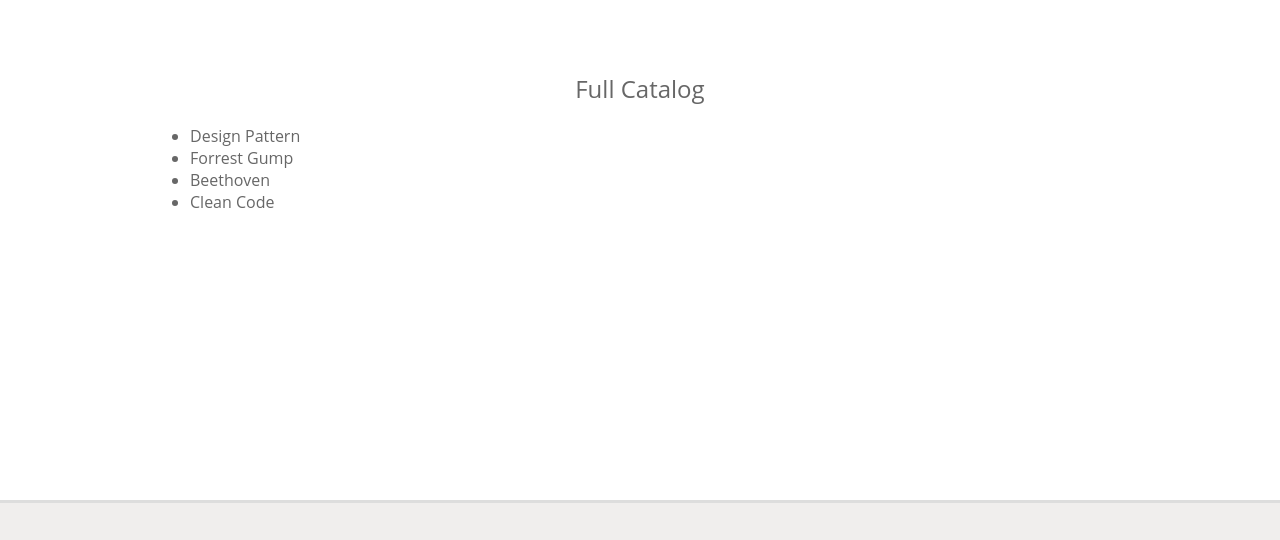
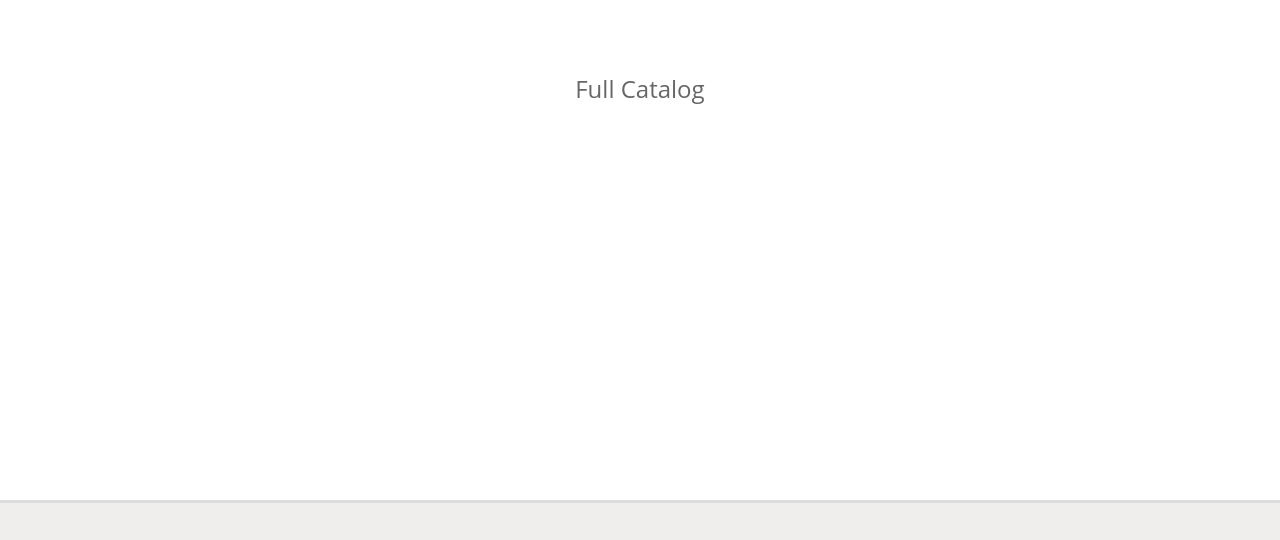
Before and after one commit to deetriplett/Media-Library-Catalog, a PHP site: page /catalog.php in a window 1280 px wide. Shown: the part 140-680 px from the top of the page. Run offline with PHP 8.4, Linux system fonts and the light colour scheme; data that the repository does not hold is empty.

Commit message:
Deleted catalog array

```diff
--- a/catalog.php
+++ b/catalog.php
@@ -1,11 +1,4 @@
 <?php
-
-$catalog = array();
-$catalog[101] = "Design Pattern";
-$catalog[201] = "Forrest Gump";
-$catalog[301] = "Beethoven";
-$catalog[102] = "Clean Code";
-
 
 $pageTitle = "Full Catalog";
 $section = null;
```
